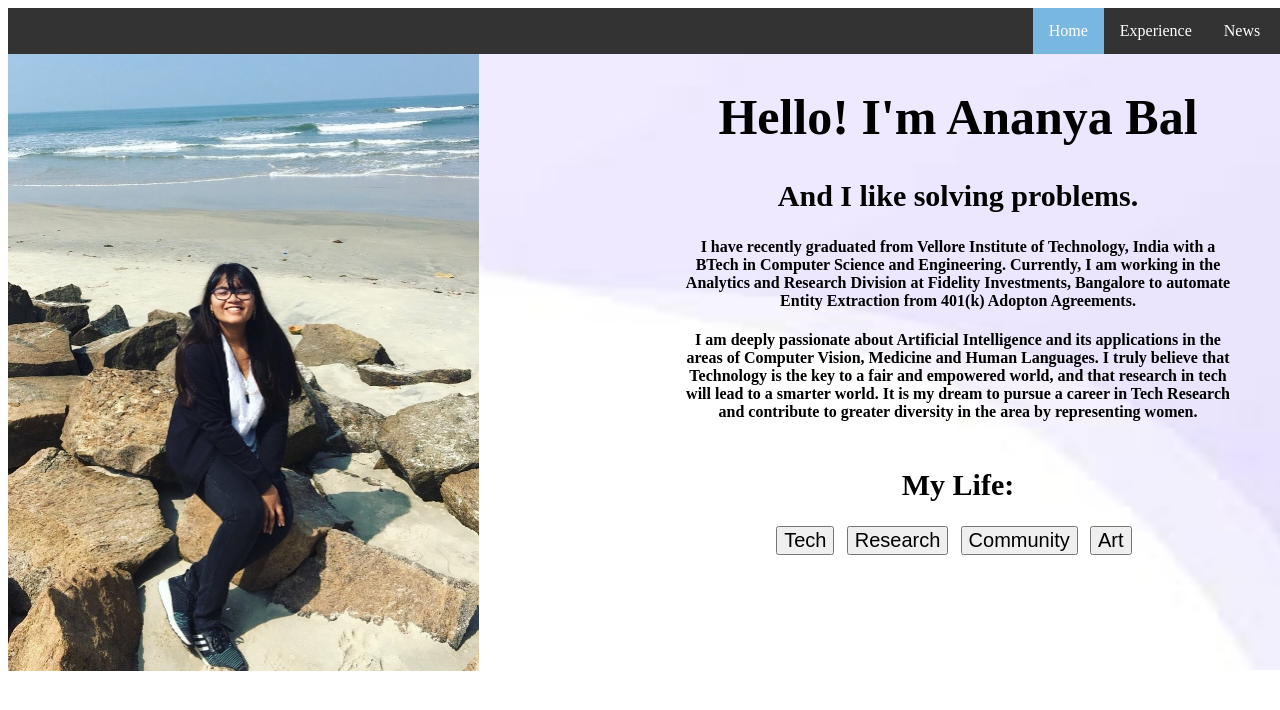
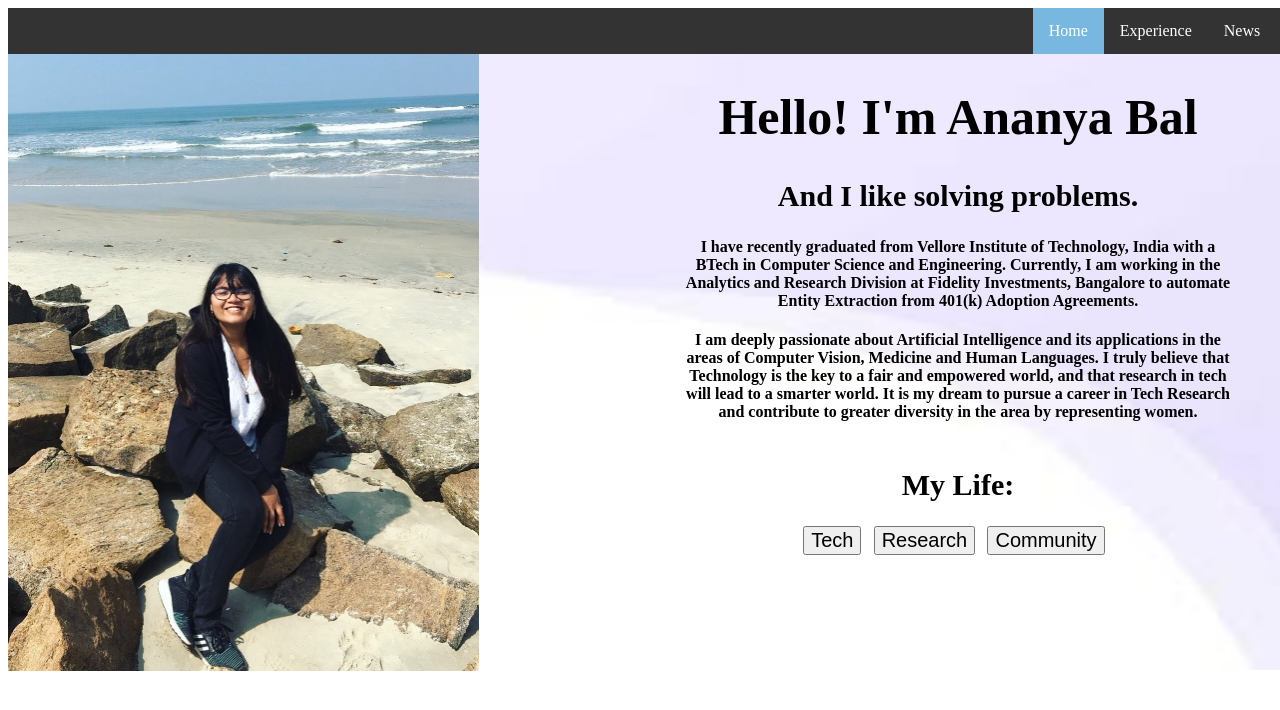
Before and after one commit to anniebbb/anniebbb.github.io, a plain HTML site: page index.html in a window 1280 px wide. Shown: the top 710 px of the page. Drawn offline with Linux system fonts and the light colour scheme.

Commit message:
Update index.html

```diff
--- a/index.html
+++ b/index.html
@@ -58,7 +58,7 @@
 
             <h2 style="font-size: 30px;"> And I like solving problems.</h2>
             <h4> I have recently graduated from Vellore Institute of Technology, India with a BTech in Computer Science and Engineering.
-                Currently, I am working in the Analytics and Research Division at Fidelity Investments, Bangalore to automate Entity Extraction from 401(k) Adopton Agreements.</h4>
+                Currently, I am working in the Analytics and Research Division at Fidelity Investments, Bangalore to automate Entity Extraction from 401(k) Adoption Agreements.</h4>
             <h4>I am deeply passionate about Artificial Intelligence and its applications in the areas of Computer Vision, Medicine and Human Languages.
                 I truly believe that Technology is the key to a fair and empowered world, and that research in tech will lead to a smarter world.
                 It is my dream to pursue a career in Tech Research and contribute to greater diversity in the area by representing women.
@@ -73,7 +73,7 @@
         <button style="font-size: 20px; margin-right: 1.5%;"onclick="window.location.href='./tech.html';">Tech</button>
         <button style="font-size: 20px; margin-right: 1.5%;" onclick="window.location.href='./research.html';"> Research </button>
         <button style="font-size: 20px; margin-right: 1.5%;">Community</button>
-        <button style="font-size: 20px; margin-right: 1.5%;"> Art</button></div>
+
 
 
 
```
